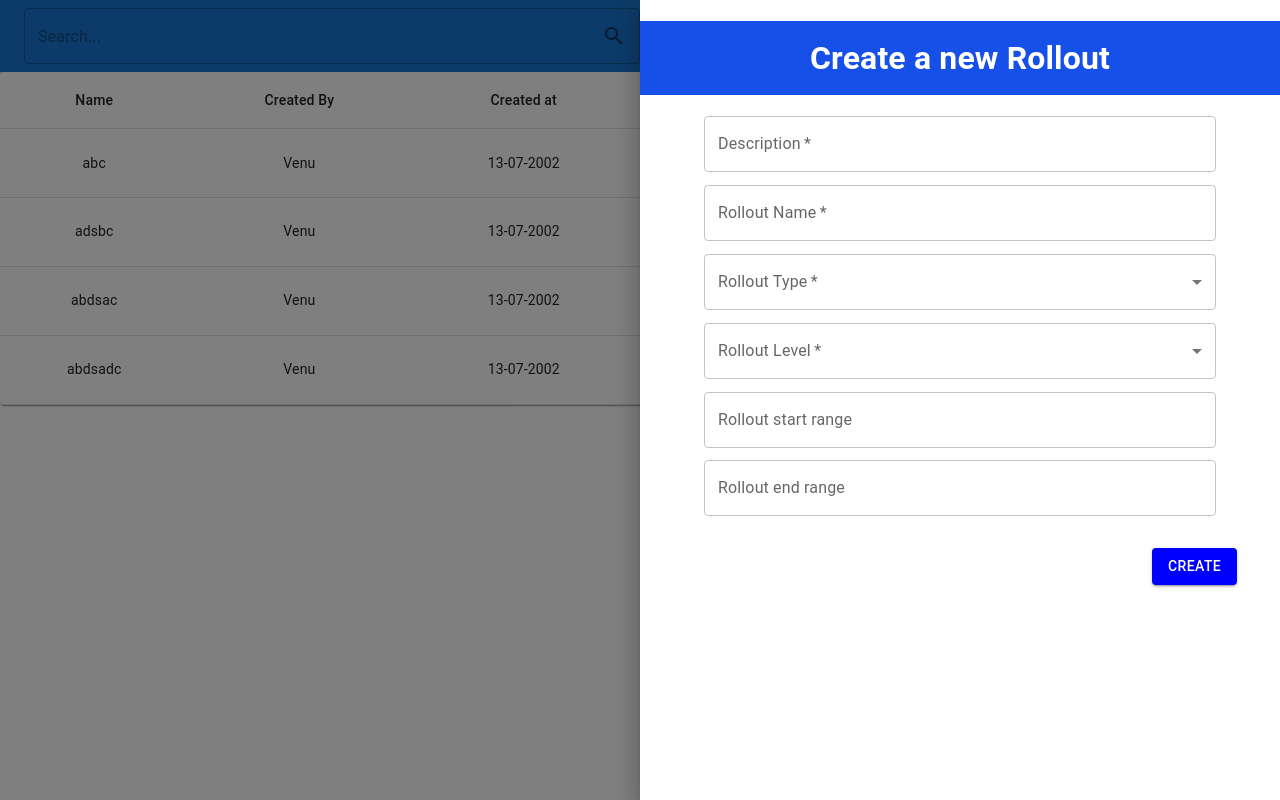
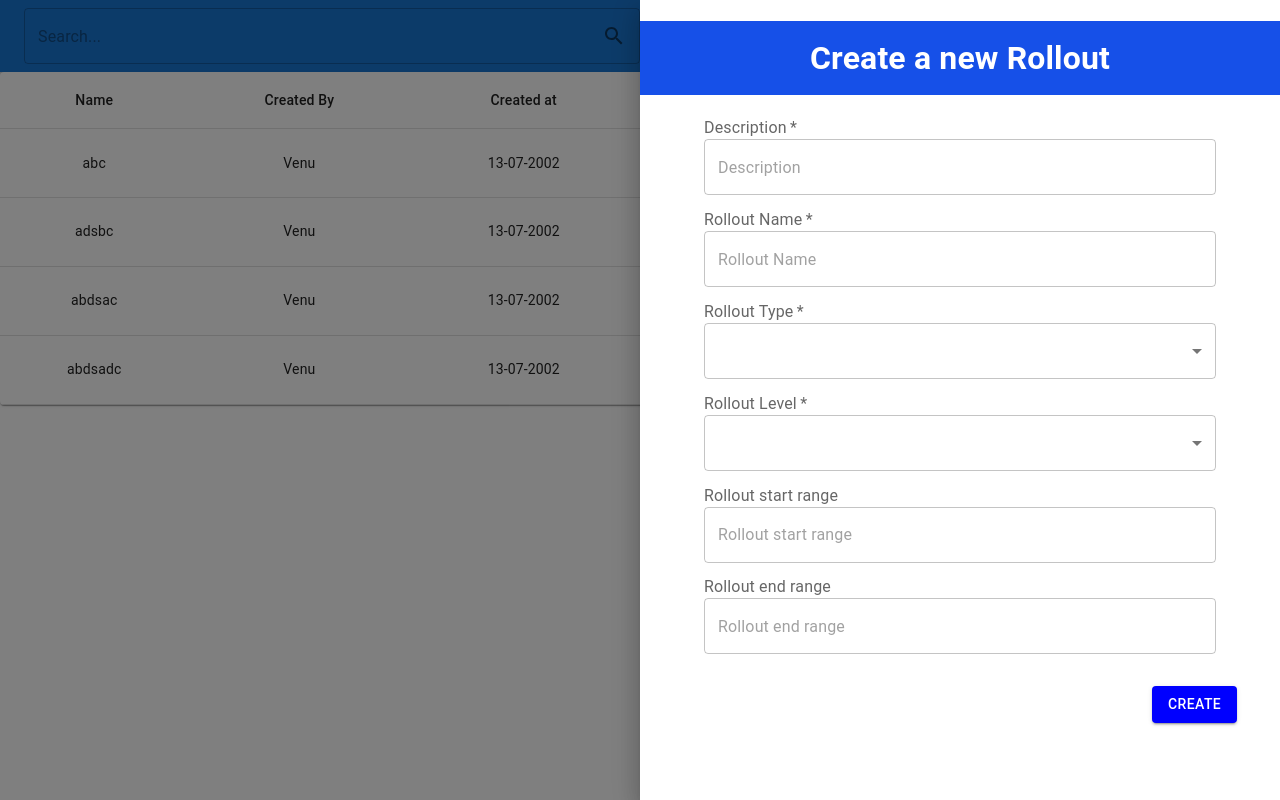
Before and after one commit to DivyanshBatham/clx-rollouts, a React (Create React App) app in the folder dashboard/: page / in a window 1280 px wide. Both pictures are taken after a click on the button 818 px from the left and 36 px from the top of the page. Built offline with nearby package versions, Linux system fonts and the light colour scheme.

Commit message:
changed view page layout

```diff
--- a/dashboard/src/Components/Create.js
+++ b/dashboard/src/Components/Create.js
@@ -1,36 +1,62 @@
 import * as React from 'react';
-import TextField from "@mui/material/TextField";
+import OutlinedInput from "@mui/material/OutlinedInput";
 import Dropdown from './CreateDropdown'
+import InputLabel from "@mui/material/InputLabel";
+
 export default function FormPropsTextFields(props) {
   const {rolloutInfo, setRolloutInfo, propertyMapping} = props
+  // const textFieldColor = "black"
+  // const textFieldSX = {
+  //   input: {
+  //     "-webkit-text-fill-color": `${textFieldColor} !important`,
+  //     color: `${textFieldColor} !important`,
+  //   },
+  // };
 
   return (
     <div>
         {props.formData.map((field, index) => {
-            return (field.dropdownItems.length === 0 ?
-            <TextField
-              error = {props.reqError[propertyMapping[field.property]]}
-              required = {field.isRequired}
-              label={field.property}
-              variant="outlined"
-              style={props.textFieldStyle}
-              align="center"
-              key = {index}
-              value = {rolloutInfo[propertyMapping[field.property]] || ''}
-              onChange= {(e) => setRolloutInfo((prerolloutInfo) =>{
-                return {...prerolloutInfo,  [propertyMapping[field.property]]: e.target.value}
-              })}
-            /> : <Dropdown
-                    key = {index}
-                    rolloutInfo={rolloutInfo}
-                    setRolloutInfo = {setRolloutInfo}
-                    dropdownProperty = {field.property}
-                    dropdownItems = {field.dropdownItems}
-                    dropdownStyle = {props.dropdownStyle}
-                    propertyMapping = {propertyMapping}
-                    reqError = {props.reqError}
-            />
-            )
+            return field.dropdownItems.length === 0 ? (
+              <div key = {index}>
+                <InputLabel
+                  required={field.isRequired}
+                  id="demo-simple-select-label"
+                  style={{...props.textFieldStyle, marginBottom:"0%"}}
+                >
+                  {field.property}
+                </InputLabel>
+                <OutlinedInput
+                  // sx = {textFieldSX}
+                  disabled={props.isDisabled}
+                  error={props.reqError[propertyMapping[field.property]]}
+                  variant="outlined"
+                  placeholder={field.property}
+                  style={props.textFieldStyle}
+                  align="center"
+                  value={rolloutInfo[propertyMapping[field.property]] || ""}
+                  onChange={(e) =>
+                    setRolloutInfo((prerolloutInfo) => {
+                      return {
+                        ...prerolloutInfo,
+                        [propertyMapping[field.property]]: e.target.value,
+                      };
+                    })
+                  }
+                />
+              </div>
+            ) : (
+              <Dropdown
+                disabled = {props.isDisabled}
+                key={index}
+                rolloutInfo={rolloutInfo}
+                setRolloutInfo={setRolloutInfo}
+                dropdownProperty={field.property}
+                dropdownItems={field.dropdownItems}
+                dropdownStyle={props.dropdownStyle}
+                propertyMapping={propertyMapping}
+                reqError={props.reqError}
+              />
+            );
         })}
     </div>
   );
--- a/dashboard/src/Components/CreateDropdown.js
+++ b/dashboard/src/Components/CreateDropdown.js
@@ -15,23 +15,46 @@ export default function BasicSelect(props) {
     propertyMapping
   } = props
 
+  // const textFieldColor = "black";
+  // const textFieldSX = {
+  //   input: {
+  //     "-webkit-text-fill-color": `${textFieldColor} !important`,
+  //     color: `${textFieldColor} !important`,
+  //   },
+  // };
+
   return (
-    <Box style = {dropdownStyle.box}>
-      <FormControl fullWidth required error = {props.reqError[propertyMapping[dropdownProperty]]}>
-        <InputLabel id="demo-simple-select-label">{dropdownProperty}</InputLabel>
+    <Box style={dropdownStyle.box}>
+      <InputLabel id="demo-simple-select-label" required>
+        {dropdownProperty}
+      </InputLabel>
+      <FormControl
+        disabled={props.disabled}
+        fullWidth
+        required
+        error={props.reqError[propertyMapping[dropdownProperty]]}
+      >
         <Select
+          // sx={textFieldSX}
+          placeholder={dropdownProperty}
           labelId="demo-simple-select-helper-label"
           id="demo-simple-select"
           value={rolloutInfo[propertyMapping[dropdownProperty]]}
-          label={dropdownProperty}
-          onChange = {(e) => setRolloutInfo({...rolloutInfo, [propertyMapping[dropdownProperty]] : e.target.value})}
+          onChange={(e) =>
+            setRolloutInfo({
+              ...rolloutInfo,
+              [propertyMapping[dropdownProperty]]: e.target.value,
+            })
+          }
           style={dropdownStyle.dropdown}
         >
-            {dropdownItems.map((item, index) => {
-                return(
-                    <MenuItem value = {item} key = {index}>{item}</MenuItem>
-                )
-            })}
+          {dropdownItems.map((item, index) => {
+            return (
+              <MenuItem value={item} key={index}>
+                {item}
+              </MenuItem>
+            );
+          })}
         </Select>
       </FormControl>
     </Box>
--- a/dashboard/src/Sidebars/ViewRollout.js
+++ b/dashboard/src/Sidebars/ViewRollout.js
@@ -1,89 +1,135 @@
-import React, { useState } from "react";
+import React from "react";
 import { Box } from "@mui/material";
-import List from "../Components/List.js"
 import Button from "@mui/material/Button";
+import Form from "../Components/Create.js";
 
 const useStyles = {
   width: "50vw",
   background: "white",
-    height: "100%"
+  height: "100%",
 };
 
-export default function ViewRollout() {
-  function createData(property, detail) {
-    return { property, detail };
+export default function Playground() {
+  const [reqError, setReqError] = React.useState({
+    rolloutName: false,
+    description: false,
+    rolloutType: false,
+    rolloutLevel: false,
+  });
+
+  // TO Do: we will get this from the rollout information, or as prop
+  const [rolloutInfo, setRolloutInfo] = React.useState({
+    rolloutName: "Hand raise feature",
+    description: "During live class it is useful to ask doubts",
+    rolloutType: "Feature",
+    rolloutLevel: "Class",
+    rolloutStartRange: 0,
+    rolloutEndRange: 0,
+  });
+
+  const propertyMapping = {
+    "Rollout Name": "rolloutName",
+    Description: "description",
+    "Rollout Type": "rolloutType",
+    "Rollout Level": "rolloutLevel",
+    "Rollout start range": "rolloutStartRange",
+    "Rollout end range": "rolloutEndRange",
+  };
+
+  function createFormData(property, dropdownItems, isRequired) {
+    return { property, dropdownItems, isRequired };
   }
 
+  const formData = [
+    createFormData("Description", [], true),
+    createFormData("Rollout Name", [], true),
+    createFormData("Rollout Type", ["Feature", "Deployment"], true),
+    createFormData(
+      "Rollout Level",
+      ["Goal", "Class", "Education", "Course"],
+      true
+    ),
+    createFormData("Rollout start range", [], false),
+    createFormData("Rollout end range", [], false),
+  ];
 
-  // TO DO: will get data using API call
-  const dummyDetails = [
-    createData("Descripton" ,"Run AB testing on raise hand feature"),
-    createData("Rollout Name", "hand raise"),
-    createData("Rollout Level", "Educator"),
-    createData("Rollout Type", "Feature"),
-    createData("Rollout Status", "Live"),
-    createData("Created By", "Dummy user"),
-    createData("Created At", "17/06/2022 16:04:00"),
-    createData("Updated At", "17/06/2022 16:04:00")
-  ]
+  const textFieldStyle = {
+    width: "80%",
+    marginBottom: "2%",
+    marginLeft: "10%",
+  };
 
-  const propertyStyle = {
-    fontFamily: "sans-serif",
-    width:'50%',
-    fontSize:"1vw",
-  }
-
-  const detailStyle = {
-    fontFamily: "sans-serif",
-    width:'50%',
-    fontSize:"1vw",
-  }
-
-  const [open, setOpen] = useState(false);
+  const dropdownStyle = {
+    box: {
+      width: "80%",
+      marginBottom: "2%",
+      marginLeft: "10%",
+    },
+    dropdown: {
+      textAlign: "left",
+      paddingLeft: "1%",
+    },
+  };
 
   const onEditClick = () => {
+    // TO DO : open Edit Rollout sidebar
     console.log("Edit button clicked");
-    setOpen(false);
-  }
+  };
 
   const onConfigClick = () => {
     // TO DO : get the info from database if configuration is available
     // If config is is already created, then button is open config otherise create config
     console.log("View config button clicked");
-    setOpen(false);
-  }
-
-  const toggleSlider = () => {
-    setOpen(!open);
   };
 
   return (
-    <Box style = {useStyles} component="div">
+    <Box style={useStyles} component="div">
       <div
         style={{
           backgroundColor: "#1650E8",
-          marginTop: '0px'
+          marginTop: "0px"
         }}
       >
-        <h1 style = {{color: "white", textAlign: "center", paddingTop:'1vw', paddingBottom:'1vw'}}> Rollout Details</h1>
+        <h1
+          style={{
+            color: "white",
+            textAlign: "center",
+            paddingTop: "1vw",
+            paddingBottom: "1vw",
+          }}
+        >
+          Rollout Details
+        </h1>
       </div>
-        <List
-            dummyDetails = {dummyDetails}
-            detailStyle = {detailStyle}
-            propertyStyle = {propertyStyle}
+      <Form
+        isDisabled = {true}
+        formData={formData}
+        rolloutInfo={rolloutInfo}
+        setRolloutInfo={setRolloutInfo}
+        reqError={reqError}
+        setReqError={setReqError}
+        textFieldStyle={textFieldStyle}
+        dropdownStyle={dropdownStyle}
+        propertyMapping={propertyMapping}
       />
-        <div style ={{alignItems: "right", marginTop: '1.5vw', marginLeft:'27vw'}}>
+      <div
+        style={{ alignItems: "right", marginTop: "1.5vw", marginLeft: "25vw" }}
+      >
         <Button
           variant="contained"
           onClick={onEditClick}
-            style ={{backgroundColor:"blue" ,color: "white", marginRight: "2vw"}}
+          style={{
+            backgroundColor: "blue",
+            color: "white",
+            marginRight: "2vw",
+          }}
         >
           Edit Details
         </Button>
         <Button
           variant="contained"
           onClick={onConfigClick}
-            style ={{backgroundColor:"grey" ,color: "white"}}
+          style={{ backgroundColor: "grey", color: "white" }}
         >
           Open Configuration
         </Button>
```
Lines whose indentation alone changed are shown as unchanged.
